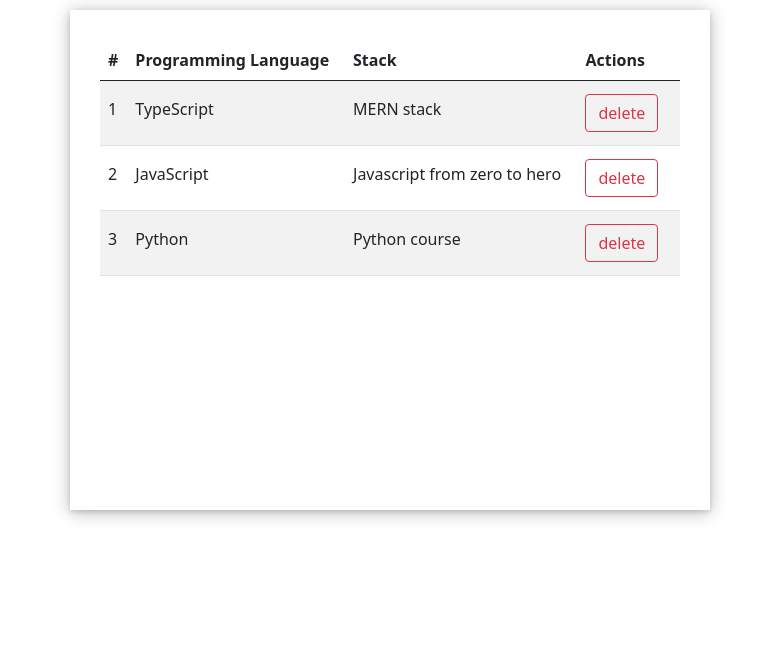
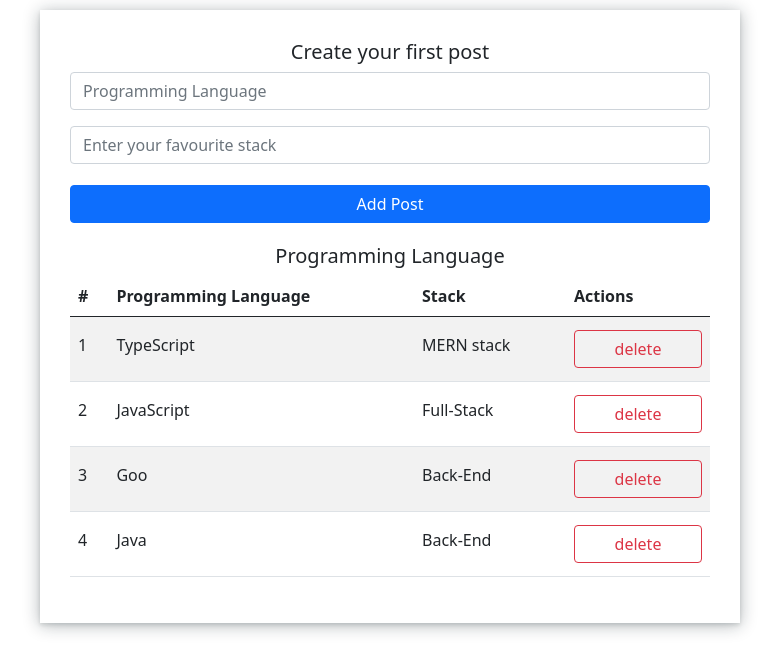
Before and after one commit to dovudhusanov/reactTutorial, a React (Create React App) app: page / in a window 1280 px wide. Shown: the top 672 px of the page, without its empty margins (250-1029 px from the left). Built offline with nearby package versions, Linux system fonts and the light colour scheme.

Commit message:
props tutorial and todo list

```diff
--- a/public/index.html
+++ b/public/index.html
@@ -11,7 +11,6 @@
   <body>
     <noscript>You need to enable JavaScript to run this app.</noscript>
     <div id="root">
-
     </div>
   </body>
 </html>
--- /dev/null
+++ b/src/componetns/newTeacher/PropsTutorial/Button/Btn.css
@@ -0,0 +1,3 @@
+.btn{
+    margin: 5px 10px 5px 0;
+}
--- /dev/null
+++ b/src/componetns/newTeacher/PropsTutorial/Button/BtnOutlineDanger.js
@@ -0,0 +1,12 @@
+import React from 'react';
+import './Btn.css';
+
+function BtnOutlineDanger({children, ...props}) {
+    return (
+        <button {...props} className="btn btn-outline-danger w-100">
+            {children}
+        </button>
+    );
+}
+
+export default BtnOutlineDanger;
--- /dev/null
+++ b/src/componetns/newTeacher/PropsTutorial/Button/BtnPrimary.js
@@ -0,0 +1,11 @@
+import React from 'react';
+
+function BtnPrimary({children, ...props}) {
+    return (
+        <button {...props} className="btn btn-primary w-100">
+            {children}
+        </button>
+    );
+}
+
+export default BtnPrimary;
--- /dev/null
+++ b/src/componetns/newTeacher/PropsTutorial/Input/Input.js
@@ -0,0 +1,22 @@
+import React from 'react';
+
+function Input(props) {
+    return (
+        <input {...props} />
+    );
+}
+
+export default Input;
+
+// import React from 'react';
+//
+// const Input = React.forwardRef((props, ref) => {
+//     return (
+//         <input
+//             {...props}
+//             ref={ref}
+//         />
+//     );
+// })
+//
+// export default Input;
--- a/src/componetns/newTeacher/PropsTutorial/PropsTutorial.js
+++ b/src/componetns/newTeacher/PropsTutorial/PropsTutorial.js
@@ -1,21 +1,69 @@
-import React from "react";
+import React, {useRef, useState} from "react";
 import '../../../style/style.css'
-import TableHeader from "./TableHeader";
-import TableItems from "./TableItems";
+import TableList from "./TableList";
+import BtnPrimary from "./Button/BtnPrimary";
+import Input from "./Input/Input";
 
 function PropsTutorial() {
+    const [posts, setPosts] = useState([
+        {id: 1, title: 'TypeScript', stack: 'MERN stack'},
+        {id: 2, title: 'JavaScript', stack: 'Full-Stack'},
+        {id: 3, title: 'Goo', stack: 'Back-End'},
+        {id: 4, title: 'Java', stack: 'Back-End'},
+    ])
+
+    const [post, setPost] = useState({title: '', stack: ''})
+    // const [title, setTitle] = useState('')
+    // const [stack, setStack] = useState('')
+    // const inputRef = useRef()
+
+    const addPost = (e) => {
+        e.preventDefault()
+        setPosts([...posts, {...post, id:Date.now()}])
+        setPost({title: "", stack: ""})
+        // setTitle(e.target.value = '')
+        // console.log(title)
+        // console.log(inputRef.current.value)
+    }
+
+    // const [posts2, setPosts2] = useState([
+    //     {id: 1, progLang: 'Html', course: 'Template'},
+    //     {id: 2, progLang: 'Css', course: 'Style'},
+    //     {id: 3, progLang: 'Bootstrap', course: 'Theme'},
+    //     {id: 4, progLang: 'Sass', course: 'Animation'},
+    // ])
+
     return (
-        <div className="app w-50 mx-auto">
-            <table className="table table-striped">
-                <TableHeader />
-                <tbody>
-                <TableItems num='1' progLang='TypeScript' course='MERN stack'/>
-                <TableItems num='2' progLang='JavaScript' course='Javascript from zero to hero'/>
-                <TableItems num='3' progLang='Python' course='Python course'/>
-                </tbody>
-            </table>
-        </div>
-    )
+        <>
+            <div className="app mx-auto">
+                <form>
+                    <h5 className='text-center'>Create your first post</h5>
+                    <Input
+                        type="text"
+                        className="form-control"
+                        placeholder="Programming Language"
+                        value={post.title}
+                        onChange={e => setPost({...post, title: e.target.value})}
+                    />
+                    <Input
+                        type="text"
+                        className="form-control my-3"
+                        placeholder="Enter your favourite stack"
+                        value={post.stack}
+                        onChange={e => setPost({...post, stack: e.target.value})}
+                        // ref={inputRef}
+                    />
+                    <BtnPrimary onClick={addPost}>
+                        Add Post
+                    </BtnPrimary>
+                </form>
+                <TableList posts={posts} title="Programming Language"/>
+            </div>
+            {/*<div className="app w-50 mx-auto">*/}
+            {/*    <TableList posts={posts2} title="Free Course"/>*/}
+            {/*</div>*/}
+        </>
+    );
 }
 
 export default PropsTutorial
--- a/src/componetns/newTeacher/PropsTutorial/TableItems.js
+++ b/src/componetns/newTeacher/PropsTutorial/TableItems.js
@@ -1,15 +1,16 @@
 import React from "react"
+import BtnOutlineDanger from "./Button/BtnOutlineDanger";
 
 function TableItems(props) {
     return(
         <tr>
-            <td className='pt-3'>{props.num}</td>
-            <td className='pt-3'>{props.progLang}</td>
-            <td className='pt-3'>{props.course}</td>
+            <td className='pt-3'>{props.number}</td>
+            <td className='pt-3'>{props.post.title}</td>
+            <td className='pt-3'>{props.post.stack}</td>
             <td>
-                <button className='btn btn-outline-danger'>
+                <BtnOutlineDanger>
                     delete
-                </button>
+                </BtnOutlineDanger>
             </td>
         </tr>
     )
--- /dev/null
+++ b/src/componetns/newTeacher/PropsTutorial/TableList.js
@@ -0,0 +1,22 @@
+import React from "react";
+import TableHeader from "./TableHeader";
+import TableItems from "./TableItems";
+import '../../../style/style.css'
+
+function TableList({posts, title}) {
+    return(
+        <>
+            <h5 className="text-center mt-3">{title}</h5>
+            <table className="table table-striped">
+                <TableHeader />
+                <tbody className="tbody">
+                {posts.map((post, i) => (
+                    <TableItems number={i + 1} post={post} key={post.id}/>
+                ))}
+                </tbody>
+            </table>
+        </>
+    )
+}
+
+export default TableList
--- a/src/style/style.css
+++ b/src/style/style.css
@@ -102,7 +102,8 @@
 .app {
     padding: 30px;
     margin-top: 10px;
-    height: 500px;
+    max-width: 700px;
+    min-height: 500px;
     box-shadow: rgba(14, 30, 37, 0.12) 0px 2px 4px 0px, rgba(14, 30, 37, 0.32) 0px 2px 16px 0px;
 }
 
```
Also changed, not shown: src/componetns/newTeacher/PropsTutorial/Input/Input.css (added), src/componetns/newTeacher/PropsTutorial/TableHeader.js (indentation only).
